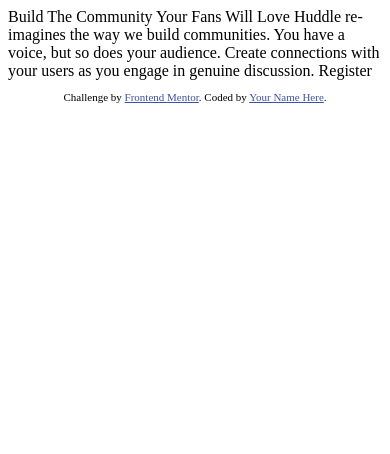
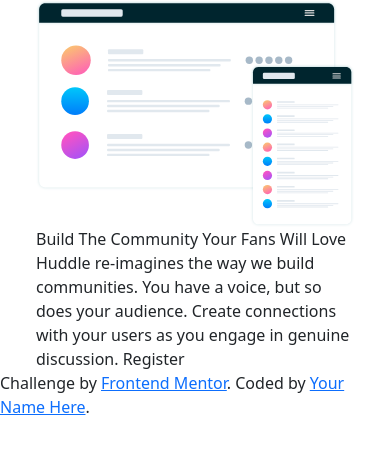
Before and after one commit to LuisElizaldeCruz/huddle-landing-page, a plain HTML site: page index.html in a window 390 px wide. Drawn offline with nearby package versions, Linux system fonts and the light colour scheme.

Commit message:
se agrego el diseño responsivo al contenido

```diff
--- a/index.html
+++ b/index.html
@@ -7,22 +7,23 @@
   <link rel="icon" type="image/png" sizes="32x32" href="./images/favicon-32x32.png">
 
   <title>Frontend Mentor | Huddle landing page with single introductory section</title>
-
-  <!-- Feel free to remove these styles or customise in your own stylesheet 👍 -->
-  <style>
-    .attribution { font-size: 11px; text-align: center; }
-    .attribution a { color: hsl(228, 45%, 44%); }
-  </style>
+  <link rel="stylesheet" href="style.css">
+  <link href="https://cdn.jsdelivr.net/npm/bootstrap@5.0.2/dist/css/bootstrap.min.css" rel="stylesheet" integrity="sha384-EVSTQN3/azprG1Anm3QDgpJLIm9Nao0Yz1ztcQTwFspd3yD65VohhpuuCOmLASjC" crossorigin="anonymous">
+<script src="https://cdn.jsdelivr.net/npm/bootstrap@5.0.2/dist/js/bootstrap.bundle.min.js" integrity="sha384-MrcW6ZMFYlzcLA8Nl+NtUVF0sA7MsXsP1UyJoMp4YLEuNSfAP+JcXn/tWtIaxVXM" crossorigin="anonymous"></script>
 </head>
 <body>
 
-  Build The Community Your Fans Will Love
+  <main class="container-fluid row m-0">
+    <img class="img-fluid col-sm-6" src="./images/illustration-mockups.svg" alt="">
+  <div class="col-sm-6">
+    Build The Community Your Fans Will Love
 
   Huddle re-imagines the way we build communities. You have a voice, but so does your audience.
   Create connections with your users as you engage in genuine discussion.
 
   Register
-
+</div>
+  </main>
   <footer>
     <p class="attribution">
       Challenge by <a href="https://www.frontendmentor.io?ref=challenge" target="_blank">Frontend Mentor</a>.
--- /dev/null
+++ b/style.css
@@ -0,0 +1,4 @@
+:root{
+    --violet: hsl(257, 40%, 49%);
+    --soft-magenta: hsl(300, 69%, 71%);
+}
```
